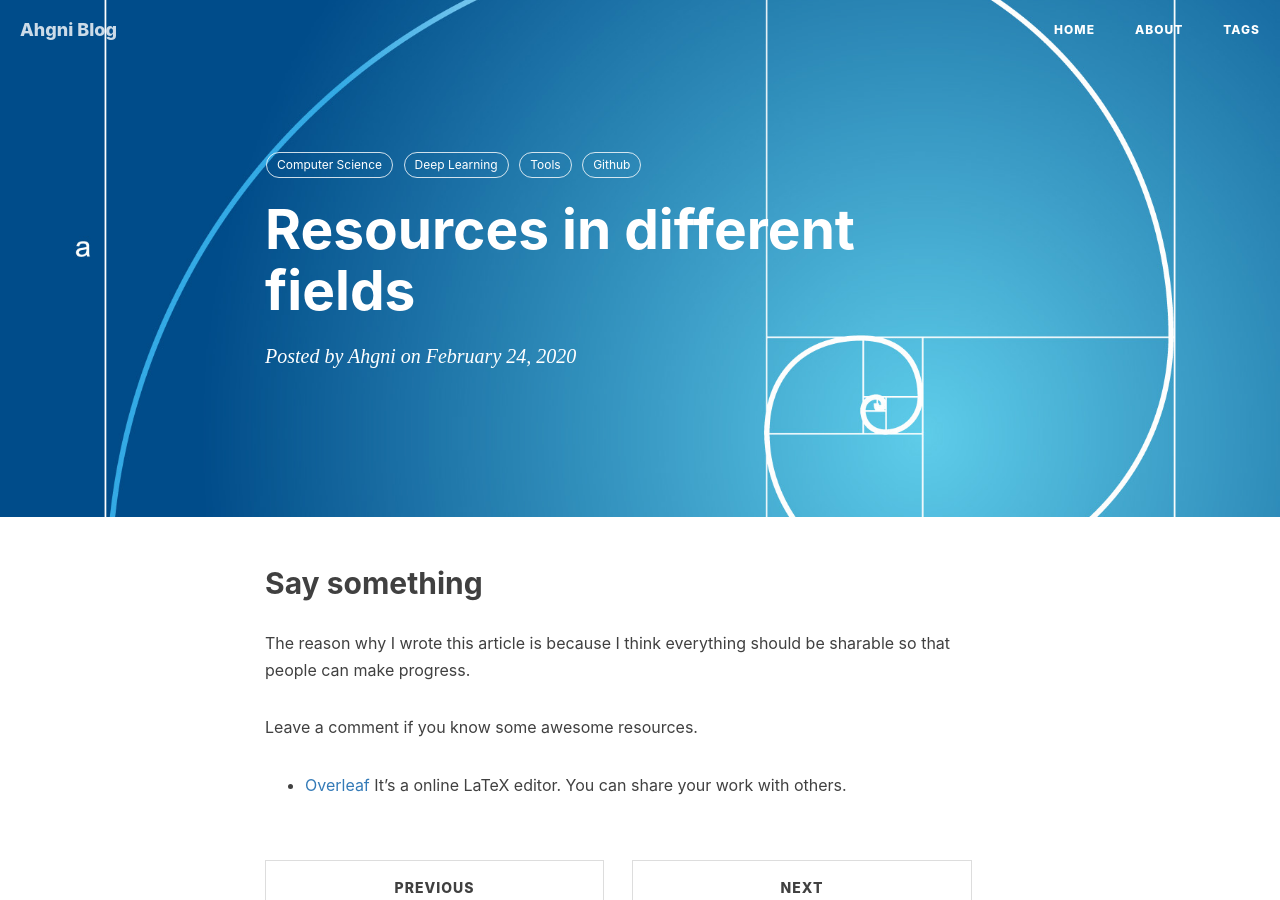
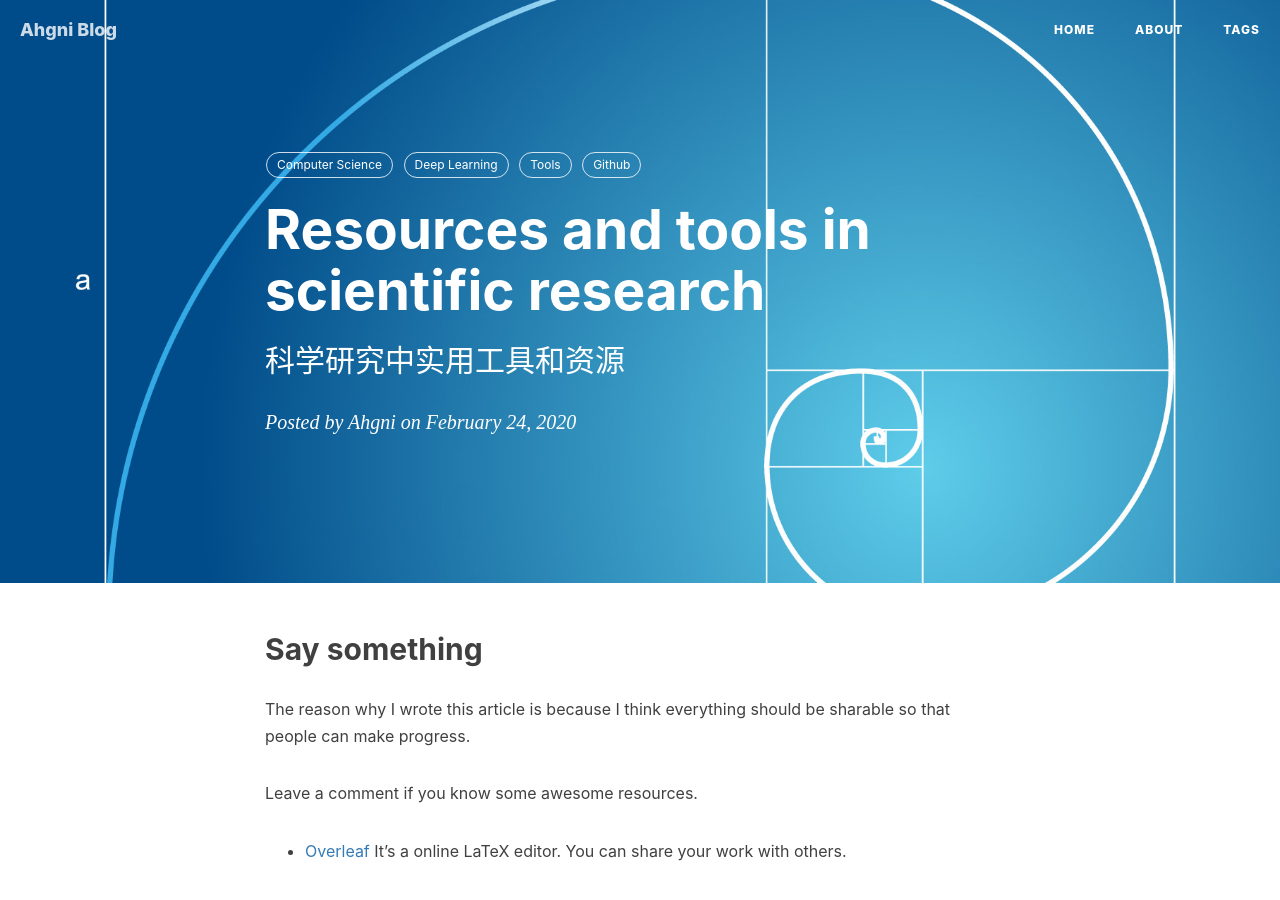
Before and after one commit to jizhang02/jizhang02.github.io, a Jekyll site: the page built from _posts/2020-02-24-resources.markdown, in a window 1280 px wide and 900 px high. Built offline with Jekyll 4.4.1, drawn with Linux system fonts in a browser that asks for light colours; nearby versions of some CDN libraries; comment, search, counter and statistics services are not loaded.

Commit message:
Update 2020-02-24-resources.markdown

```diff
--- a/_posts/2020-02-24-resources.markdown
+++ b/_posts/2020-02-24-resources.markdown
@@ -1,6 +1,7 @@
 ---
 layout:     post
-title:      "Resources in different fields"
+title:      "Resources and tools in scientific research"
+subtitle: "科学研究中实用工具和资源"
 date:       2020-02-24 11:47:00
 author:     "Ahgni"
 header-img: "img/post-bg.jpg"
```
